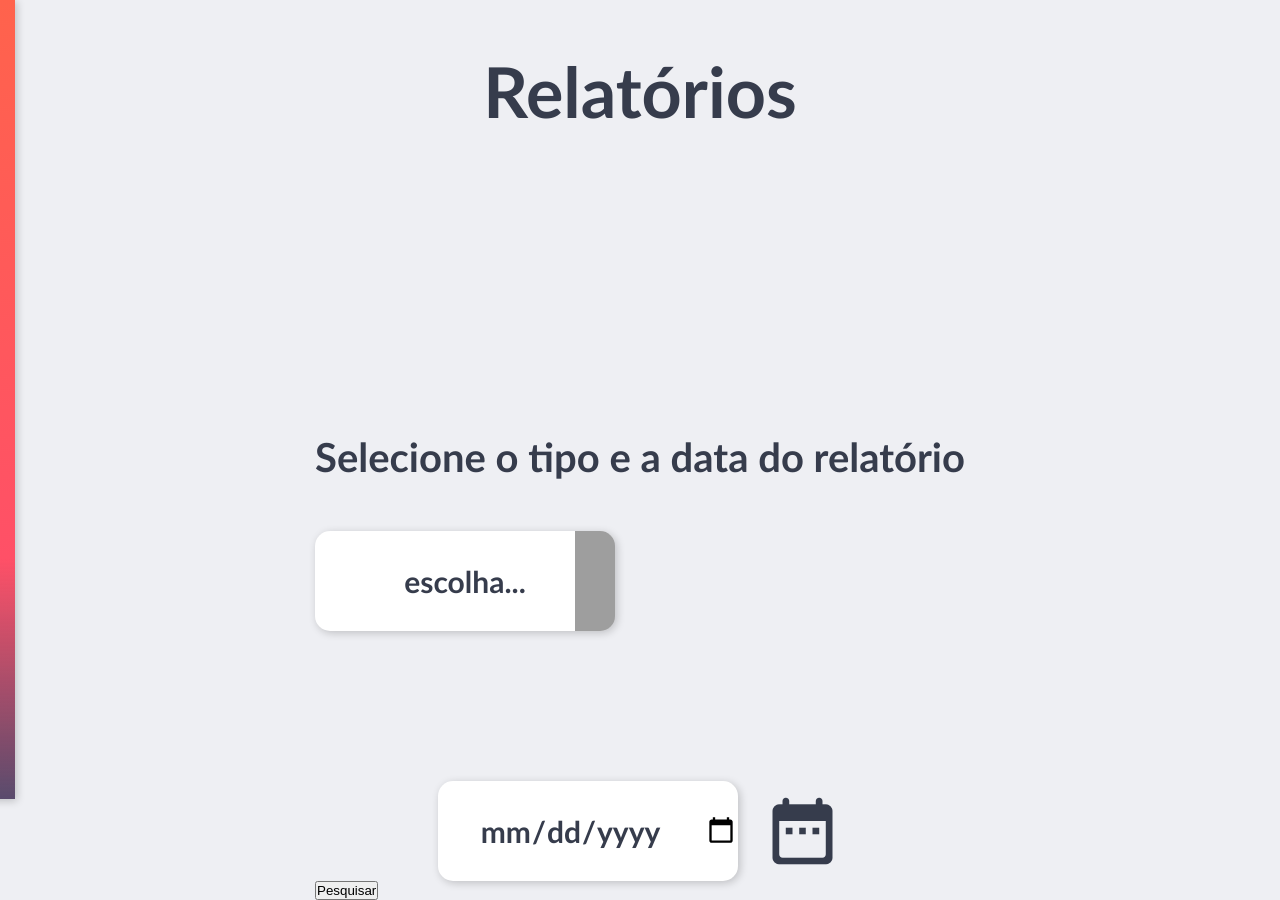
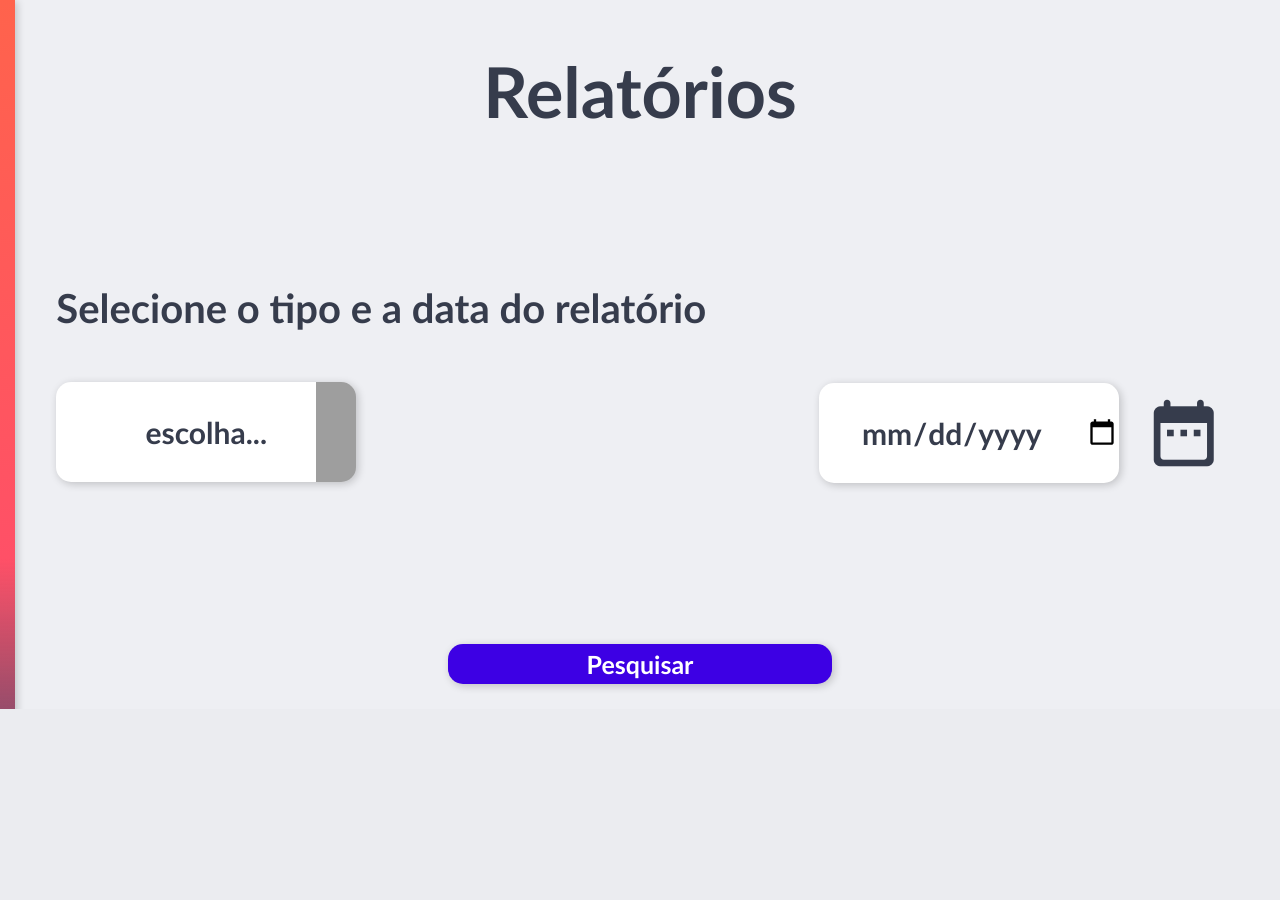
Before and after one commit to rnanc/MOBYDATA, a Flask app: template templates/dashboard.html in a window 1280 px wide. Shown: the part 91-991 px from the top of the page. After the commit the page ends 800 px from the top, so only its background shows below. Run offline with Flask 2, Linux system fonts and the light colour scheme; the template is opened without the code that fills it, so the values that code supplies are empty; some libraries are stand-ins or nearby versions; grey boxes are pictures that could not be loaded.

Commit message:
style: hover prop on buttons

```diff
--- a/static/css/dashboard.css
+++ b/static/css/dashboard.css
@@ -96,7 +96,7 @@ body {
   align-items: center;
   justify-content: space-around;
   flex-direction: row;
-  margin-top: 250px;
+  margin-top: 100px;
 }
 
 .input-date {
@@ -123,3 +123,34 @@ body {
 a{
 text-decoration: none;
 }
+
+button {
+  position: absolute;
+  margin-left: auto;
+  margin-right: auto;
+  left: 0;
+  right: 0;
+  bottom: 25px;
+  text-align: center;
+
+  width: 30%;
+  height: 5%;
+
+  border-radius: 15px;
+  border:0;
+  box-shadow: 2px 2px 8px rgba(0, 0, 0, 0.2);
+
+  background: #3d00e4 ;
+  cursor: pointer;
+  color: #fff;
+  font-family: Candara, sans-serif;
+  font-weight: bold;
+  font-size: 25px;
+  transition: all .6s;
+}
+
+button:hover {
+  background: #1e0072 ;
+  box-shadow: 2px 2px 10px rgba(109, 1, 252, 0.6);
+  bottom:35px;
+}
--- a/static/css/sidebar.css
+++ b/static/css/sidebar.css
@@ -14,6 +14,7 @@
 }
 
 #sideBar  ul li {
+  color: #fff;
   list-style: none;
   padding: 35px 16px;
   display: flex;
@@ -121,3 +122,7 @@
   max-height: 50px;
   max-width: 50px;
 }
+
+a {
+  color: #fff;
+}
--- a/static/css/signIn.css
+++ b/static/css/signIn.css
@@ -148,9 +148,10 @@ input {
   font-family: Candara, sans-serif;
   font-weight: bold;
 
-  transition: color .4s;
+  transition: all .4s;
 }
 
 .card-login-content button:hover {
   color: rgba(109, 1, 252, 1);
+  transform: translateY(230%) ;
 }
--- a/templates/dashboard.html
+++ b/templates/dashboard.html
@@ -33,8 +33,8 @@
     <h2>Relatórios</h2>
   </div>
 
-  <div class="container-content">
-    <form action="relatorio" enctype="multipart/form-data" method="post">
+  <form action="relatorio" enctype="multipart/form-data" method="post">
+    <div class="container-content">
       <div class="content-select">
         <h3>Selecione o tipo e a data do relatório</h3>
         <select name="TYPE" id="">
@@ -45,11 +45,9 @@
         </select>
       </div>
       <div class="content-date"><input class="input-date" type="date" name="date"><i style="margin-top:150px; margin-left: 25px; font-size: 80px;" class="material-icons-round">date_range</i></div>
-      <div>
-        <button>Pesquisar</button>
-      </div>
+    </div>
+    <button>Pesquisar</button>
     </form>
-  </div>
 
 </body>
 <script src="../static/js/navbar.js"></script>
```
Also changed, not shown: static/css/faleConosco.css (+30 -1 lines), templates/faleConosco.html (+5 -5 lines).
